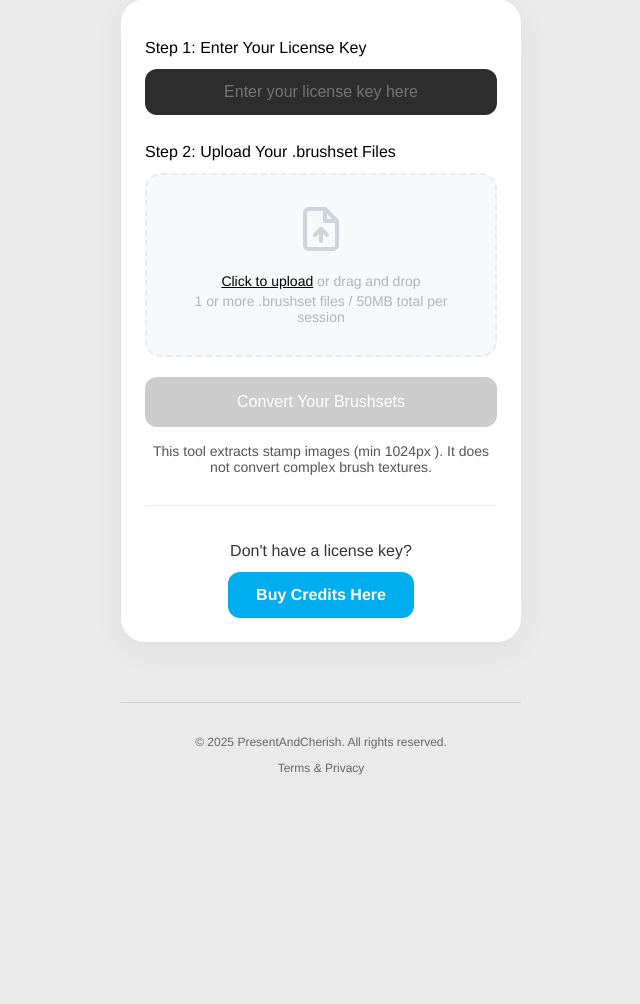
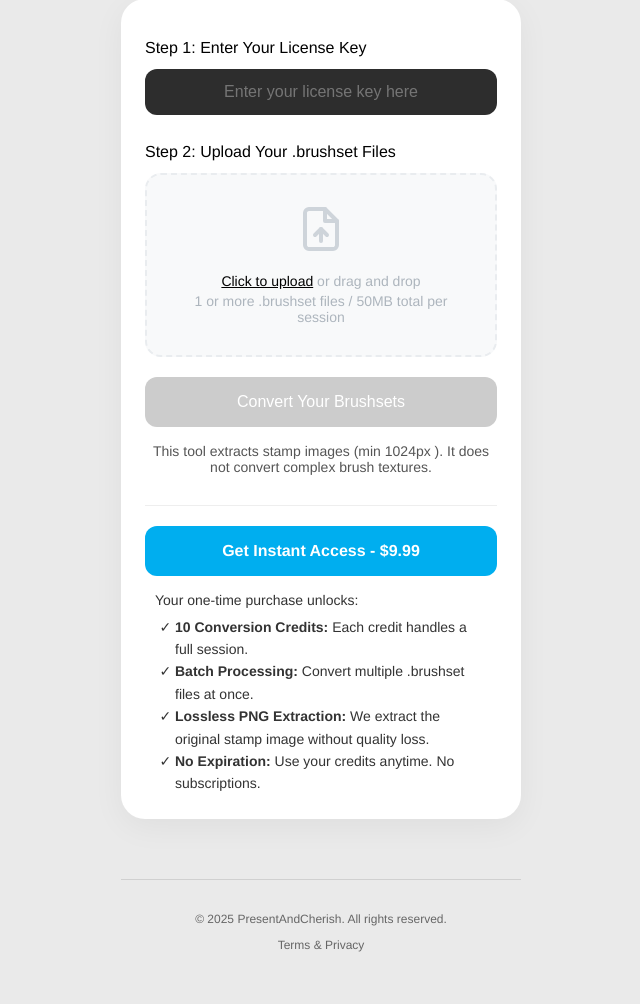
Before and after one commit to proconverter/proconverter-lemons, a Flask app: page / in a window 1280 px wide. Shown: the part 95-1099 px from the top of the page, without its empty margins (319-959 px from the left). Before the commit the page ends 870 px from the top, so only its background shows below. Run offline with Flask 3, Linux system fonts and the light colour scheme.

Commit message:
Update index.html

```diff
--- a/templates/index.html
+++ b/templates/index.html
@@ -37,8 +37,7 @@
         .info-text { text-align: center; font-size: 14px; color: #555; margin-top: 16px; }
         .message-area { padding: 12px; margin-bottom: 20px; border-radius: 8px; text-align: center; font-size: 14px; font-weight: 400; display: none; background-color: #e2e3e5; color: #383d41; }
         .get-token-section { text-align: center; margin-top: 30px; padding-top: 20px; border-top: 1px solid #eee; }
-        .get-token-section p { font-size: 16px; color: #333; margin-bottom: 12px; font-weight: 400; }
-        .get-token-button { display: inline-block; padding: 14px 28px; font-size: 16px; font-weight: 600; border-radius: 12px; border: none; cursor: pointer; background-color: #00AEEF; color: #FFFFFF; text-decoration: none; transition: background-color 0.2s ease; }
+        .get-token-button { display: inline-block; width: 100%; box-sizing: border-box; padding: 16px; font-size: 16px; font-weight: 600; border-radius: 12px; border: none; cursor: pointer; background-color: #00AEEF; color: #FFFFFF; text-decoration: none; transition: background-color 0.2s ease; }
         .get-token-button:hover { background-color: #0099d4; }
         .footer { margin-top: 40px; padding-top: 20px; border-top: 1px solid #D0D0D0; text-align: center; font-size: 12px; color: #666; width: 100%; max-width: 400px; }
         .footer a { color: #666; text-decoration: none; margin: 0 8px; font-weight: 400; }
@@ -76,10 +75,18 @@
             <button type="submit" class="submit-button" id="submitBtn" disabled>Convert Your Brushsets</button>
             <p class="info-text">This tool extracts stamp images (min 1024px  ). It does not convert complex brush textures.</p>
 
-            <!-- Buy Credits Section -->
+            <!-- REVISED Buy Credits Section -->
             <div class="get-token-section">
-                <p>Don't have a license key?</p>
-                <a href="https://presentandcherish.lemonsqueezy.com/buy/9fac6a82-c127-4b2e-845d-dec42c9f33ce" target="_blank" class="get-token-button" id="buyBtn">Buy Credits Here</a>
+                <a href="https://presentandcherish.lemonsqueezy.com/buy/9fac6a82-c127-4b2e-845d-dec42c9f33ce" target="_blank" class="get-token-button" id="buyBtn">Get Instant Access - $9.99</a>
+                <div style="text-align: left; font-size: 14px; color: #333; margin-top: 16px; padding: 0 10px;">
+                    <p style="font-weight: 500; margin-bottom: 8px;">Your one-time purchase unlocks:</p>
+                    <ul style="list-style-type: '✓ '; margin: 0; padding-left: 20px; line-height: 1.6;">
+                        <li><strong>10 Conversion Credits:</strong> Each credit handles a full session.</li>
+                        <li><strong>Batch Processing:</strong> Convert multiple .brushset files at once.</li>
+                        <li><strong>Lossless PNG Extraction:</strong> We extract the original stamp image without quality loss.</li>
+                        <li><strong>No Expiration:</strong> Use your credits anytime. No subscriptions.</li>
+                    </ul>
+                </div>
             </div>
         </form>
     </div>
```
